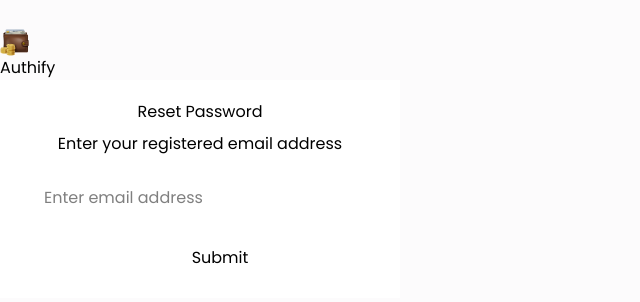
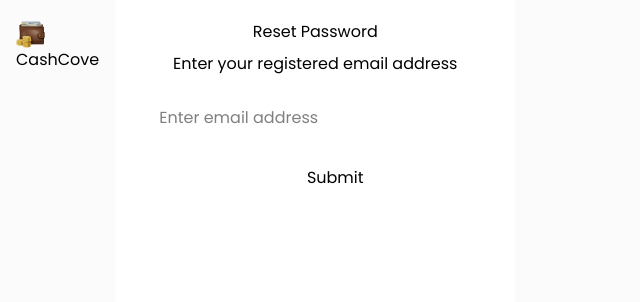
Before and after one commit to Emiju-Samuel/cashcove, a React (Vite) app in the folder cashcovefrontend/: page /reset-password in a window 1280 px wide. Shown: the top 302 px of the page, without its empty margins (0-640 px from the left). Built offline with nearby package versions, Linux system fonts and the light colour scheme.

Commit message:
Completely fixed reset password logic

```diff
--- a/cashcovefrontend/src/pages/ResetPassword.jsx
+++ b/cashcovefrontend/src/pages/ResetPassword.jsx
@@ -98,12 +98,12 @@ const ResetPassword = () => {
   }
 
   return (
-    <div className="d-flex align-items-center justify-content-center vh-100 position-relative"
+    <div className="flex align-items-center justify-content-center vh-100 position-relative"
     style={{ height: "100vh", backgroundColor: "linear-gradient(90deg, #6a5af9, #8268f9", border: "none"}}
     >
       <Link to="/" className='position-absolute top-0 start-0 p-4 d-flex align-items-center gap-2 text-decoration-none'>
         <img src={assets.logo} alt="logo" height={32} width={32} />
-        <span className="fs-4 fw-semibold text-light">Authify</span>
+        <span className="fs-4 fw-semibold text-light">CashCove</span>
       </Link>
 
       {/* Reset password card */}
```
Also changed, not shown: 2 other files (tests, documents, lock files or other folders).
